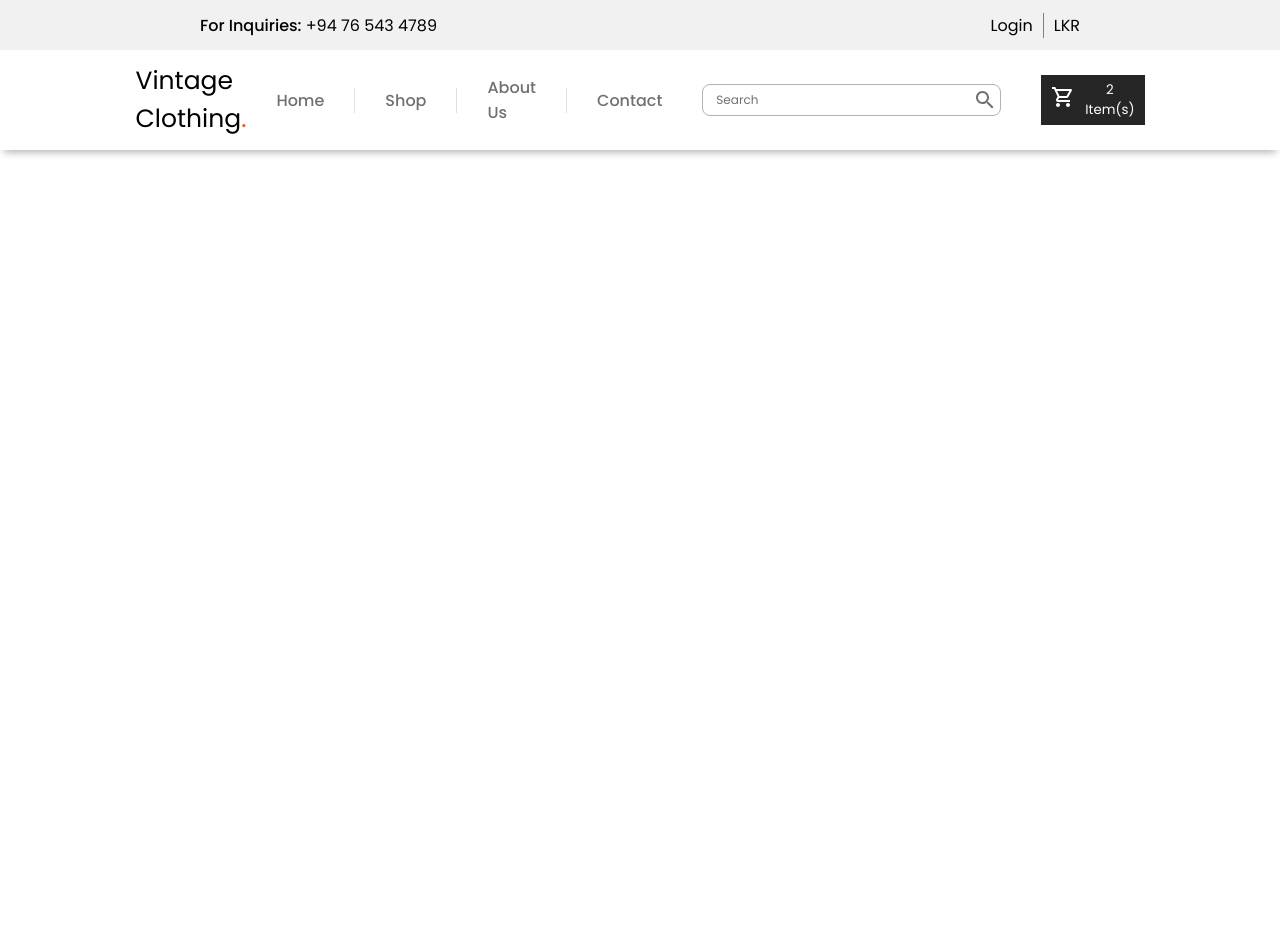
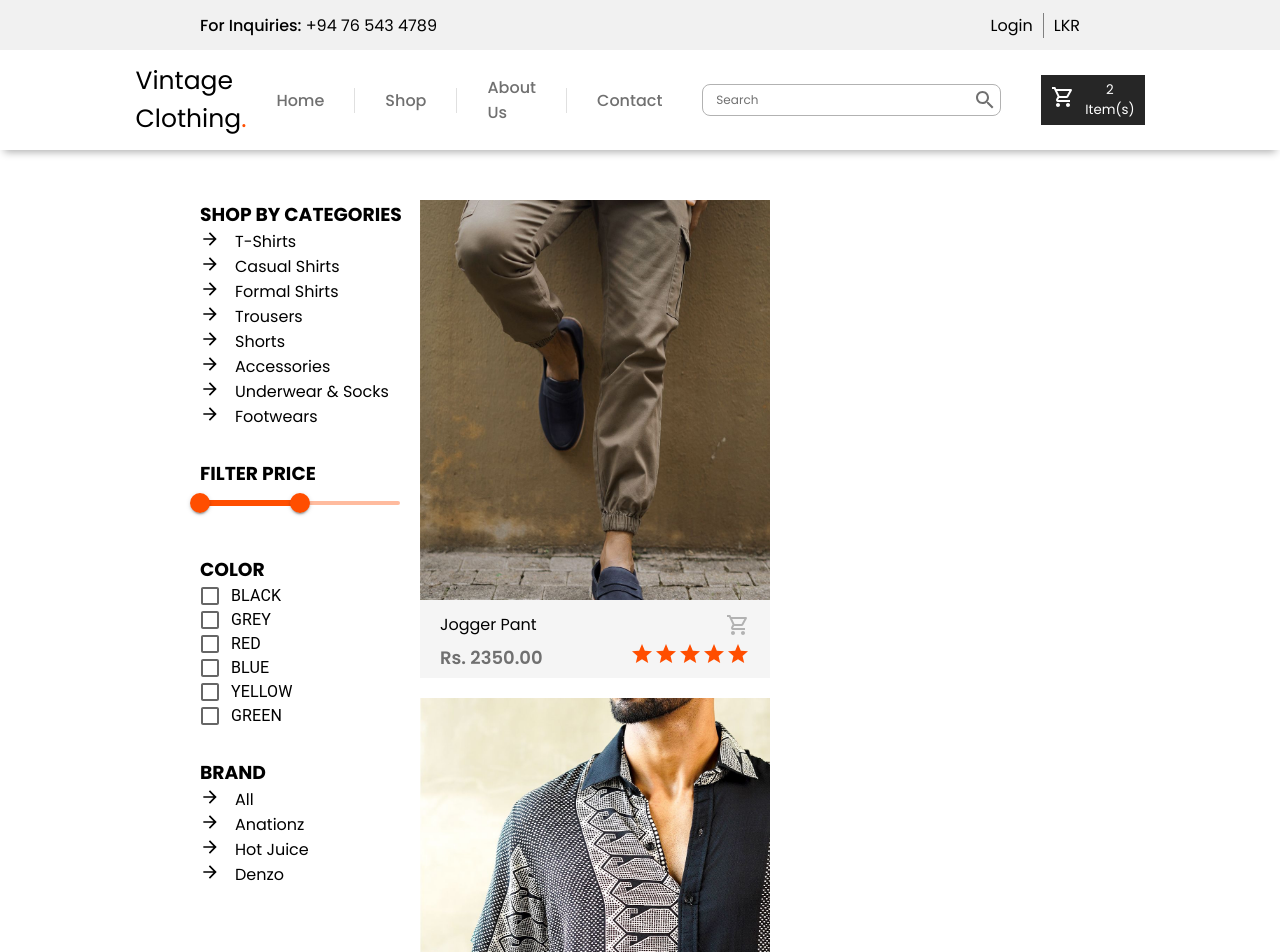
Before and after one commit to salilaherath/ecommerce-mern, a React (Create React App) app in the folder frontend/: page /shop in a window 1280 px wide. Shown: the top 952 px of the page. Before the commit the page ends 800 px from the top, so only its background shows below. Built offline with nearby package versions, Linux system fonts and the light colour scheme.

Commit message:
Shop page done

```diff
--- a/frontend/src/pages/shop/Shop.jsx
+++ b/frontend/src/pages/shop/Shop.jsx
@@ -2,18 +2,170 @@ import './shop.scss';
 import GrayHeader from '../../components/grayHeader/GrayHeader';
 import Header from '../../components/Header/Header';
 import ProductCard from '../../components/productCard/ProductCard';
+import { useState } from 'react';
+import React from 'react';
+
+import ArrowForwardIcon from '@mui/icons-material/ArrowForward';
+
+import FormGroup from '@mui/material/FormGroup';
+import FormControlLabel from '@mui/material/FormControlLabel';
+import Checkbox from '@mui/material/Checkbox';
+import Box from '@mui/material/Box';
+import Slider from '@mui/material/Slider';
+
+import { ThemeProvider, createTheme } from '@mui/material/styles';
+const theme = createTheme({
+  palette: {
+    primary: {
+      main: '#FF4E00',
+    },
+    secondary: {
+      main: '#494c7d',
+    },
+  },
+});
+
+function valuetext(value) {
+  return `${value}`;
+}
 
 const Shop = () => {
+  const [products, setProducts] = useState([
+    { image: 'product1', name: 'Jogger Pant', price: '2350.00', id: 1 },
+    { image: 'product2', name: 'Cascais Shirt', price: '2350.00', id: 2 },
+    { image: 'product3', name: 'Vila Nova Shirt', price: '2350.00', id: 3 },
+    { image: 'product4', name: 'Cotton Shorts', price: '2350.00', id: 4 },
+    { image: 'product5', name: 'Denim Shorts', price: '2350.00', id: 5 },
+    { image: 'product6', name: 'Sports T-Shirt', price: '2350.00', id: 6 },
+    { image: 'product2', name: 'Cascais Shirt', price: '2350.00', id: 7 },
+    { image: 'product1', name: 'Jogger Pant', price: '2350.00', id: 8 },
+    { image: 'product3', name: 'Vila Nova Shirt', price: '2350.00', id: 9 },
+    { image: 'product4', name: 'Cotton Shorts', price: '2350.00', id: 10 },
+    { image: 'product5', name: 'Denim Shorts', price: '2350.00', id: 11 },
+    { image: 'product6', name: 'Sports T-Shirt', price: '2350.00', id: 12 },
+  ]);
+
+  const [value, setValue] = React.useState([1000, 5000]);
+
+  const handleChange = (event, newValue) => {
+    setValue(newValue);
+  };
+
   return (
     <div className='shop'>
       <GrayHeader />
       <Header />
 
       <div className='shop-container'>
-        <div className='filters'></div>
+        <div className='filters'>
+          <div className='categories'>
+            <h3>SHOP BY CATEGORIES</h3>
+            <ul>
+              <li>
+                <ArrowForwardIcon className='icon' />
+                T-Shirts
+              </li>
+              <li>
+                <ArrowForwardIcon className='icon' />
+                Casual Shirts
+              </li>
+              <li>
+                <ArrowForwardIcon className='icon' />
+                Formal Shirts
+              </li>
+              <li>
+                <ArrowForwardIcon className='icon' />
+                Trousers
+              </li>
+              <li>
+                <ArrowForwardIcon className='icon' />
+                Shorts
+              </li>
+              <li>
+                <ArrowForwardIcon className='icon' />
+                Accessories
+              </li>
+              <li>
+                <ArrowForwardIcon className='icon' />
+                Underwear & Socks
+              </li>
+              <li>
+                <ArrowForwardIcon className='icon' />
+                Footwears
+              </li>
+            </ul>
+          </div>
+          <div className='price-range'>
+            <h3>FILTER PRICE</h3>
+            <ThemeProvider theme={theme}>
+              <Box sx={{ width: 200 }}>
+                <Slider
+                  getAriaLabel={() => 'Price Range'}
+                  value={value}
+                  onChange={handleChange}
+                  valueLabelDisplay='auto'
+                  getAriaValueText={valuetext}
+                  min={1000}
+                  max={9000}
+                  step={100}
+                />
+              </Box>
+            </ThemeProvider>
+          </div>
+          <div className='colors'>
+            <h3>COLOR</h3>
+            <FormGroup>
+              <FormControlLabel
+                control={<Checkbox style={{ paddingBottom: 0, paddingTop: 0 }} />}
+                label='BLACK'
+              />
+              <FormControlLabel
+                control={<Checkbox style={{ paddingBottom: 0, paddingTop: 0 }} />}
+                label='GREY'
+              />
+              <FormControlLabel
+                control={<Checkbox style={{ paddingBottom: 0, paddingTop: 0 }} />}
+                label='RED'
+              />
+              <FormControlLabel
+                control={<Checkbox style={{ paddingBottom: 0, paddingTop: 0 }} />}
+                label='BLUE'
+              />
+              <FormControlLabel
+                control={<Checkbox style={{ paddingBottom: 0, paddingTop: 0 }} />}
+                label='YELLOW'
+              />
+              <FormControlLabel
+                control={<Checkbox style={{ paddingBottom: 0, paddingTop: 0 }} />}
+                label='GREEN'
+              />
+            </FormGroup>
+          </div>
+          <div className='brand'>
+            <h3>BRAND</h3>
+            <ul>
+              <li>
+                <ArrowForwardIcon className='icon' />
+                All
+              </li>
+              <li>
+                <ArrowForwardIcon className='icon' />
+                Anationz
+              </li>
+              <li>
+                <ArrowForwardIcon className='icon' />
+                Hot Juice
+              </li>
+              <li>
+                <ArrowForwardIcon className='icon' />
+                Denzo
+              </li>
+            </ul>
+          </div>
+        </div>
 
         <div className='products'>
-          <ProductCard />
+          <ProductCard products={products} />
         </div>
       </div>
     </div>
--- a/frontend/src/pages/shop/shop.scss
+++ b/frontend/src/pages/shop/shop.scss
@@ -2,6 +2,48 @@
   .shop-container {
     margin: 50px 200px;
     display: grid;
-    grid-template-columns: 1fr 2fr;
+    grid-template-columns: 1fr 3fr;
+
+    .filters {
+      .categories {
+        padding-bottom: 30px;
+        ul {
+          list-style: none;
+
+          li {
+            display: flex;
+
+            .icon {
+              font-size: 20px;
+              padding-right: 15px;
+            }
+          }
+        }
+      }
+
+      .price-range {
+        padding-bottom: 30px;
+      }
+
+      .colors {
+        padding-bottom: 30px;
+      }
+
+      .brand {
+        padding-bottom: 30px;
+        ul {
+          list-style: none;
+
+          li {
+            display: flex;
+
+            .icon {
+              font-size: 20px;
+              padding-right: 15px;
+            }
+          }
+        }
+      }
+    }
   }
 }
```
